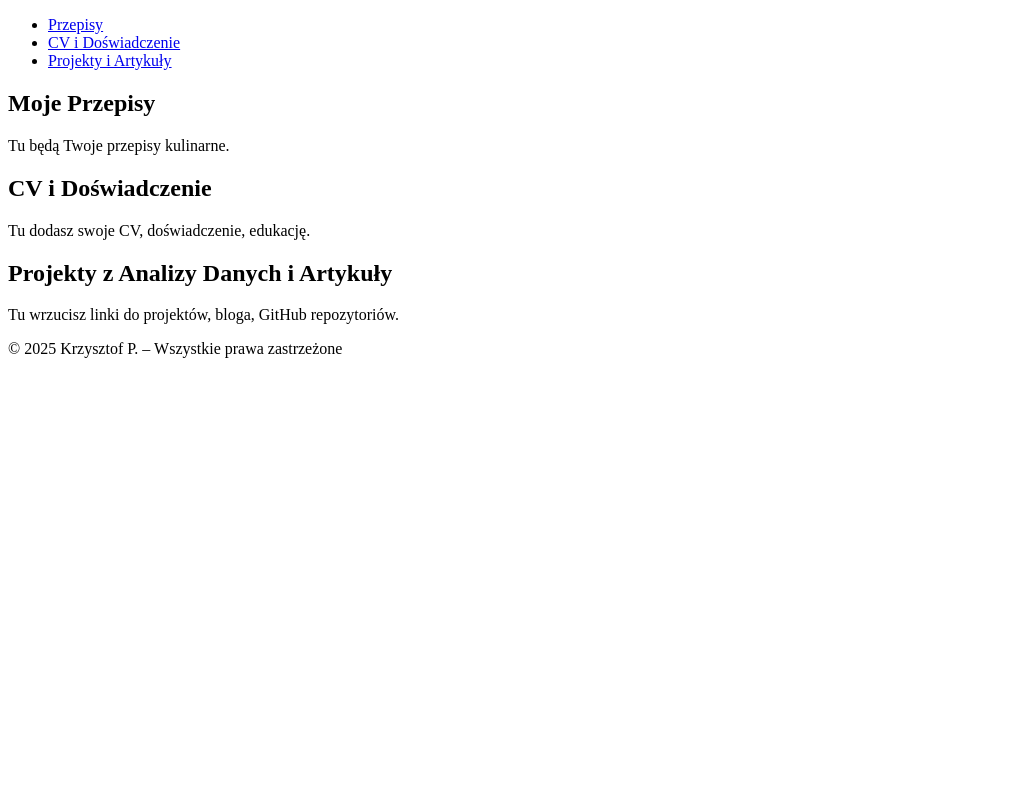
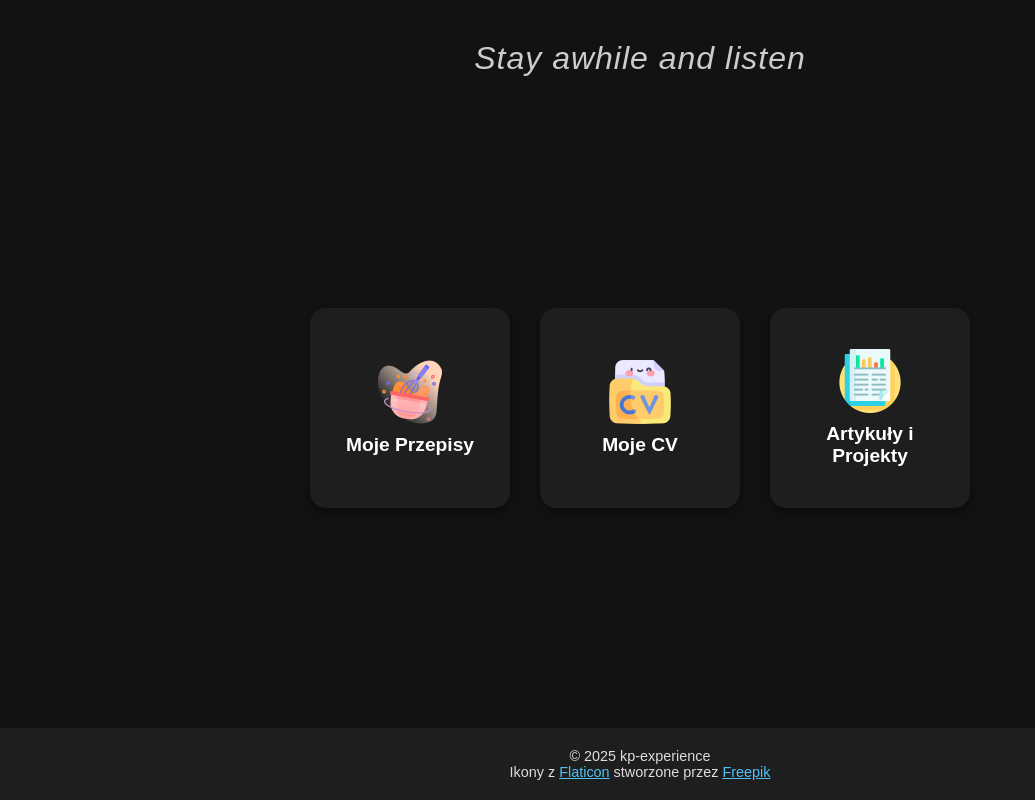
Before and after one commit to piliszkk/kp-experience, a plain HTML site: page index.html in a window 1280 px wide. Shown: the whole page, without its empty margins (0-1035 px from the left). Drawn offline with Linux system fonts and the light colour scheme.

Commit message:
Style updates: centered headline, readable footer, icon styling

```diff
--- a/index.html
+++ b/index.html
@@ -2,36 +2,36 @@
 <html lang="pl">
 <head>
   <meta charset="UTF-8" />
-  <meta name="viewport" content="width=device-width, initial-scale=1.0" />
-  <title>KP - Strona Główna</title>
+  <meta name="viewport" content="width=device-width, initial-scale=1" />
+  <title>kp-experience</title>
   <link rel="stylesheet" href="style.css" />
 </head>
 <body>
-  <nav>
-    <ul>
-      <li><a href="#przepisy">Przepisy</a></li>
-      <li><a href="#cv">CV i Doświadczenie</a></li>
-      <li><a href="#projekty">Projekty i Artykuły</a></li>
-    </ul>
-  </nav>
+  <h1 class="page-title">Stay awhile and listen</h1>
+  <main class="container">
+    <div class="main-menu">
+      <a href="przepisy/index.html" class="menu-square">
+        <img src="images/main_przepisy.png" alt="Przepisy" class="menu-icon" />
+        Moje Przepisy
+      </a>
+      <a href="cv/index.html" class="menu-square">
+        <img src="images/main_cv.png" alt="CV" class="menu-icon" />
+        Moje CV
+      </a>
+      <a href="artykuly/index.html" class="menu-square">
+        <img src="images/main_research.png" alt="Artykuły" class="menu-icon" />
+        Artykuły i Projekty
+      </a>
+    </div>
+  </main>
 
-  <section id="przepisy">
-    <h2>Moje Przepisy</h2>
-    <p>Tu będą Twoje przepisy kulinarne.</p>
-  </section>
+  <footer class="footer">
+    <p>© 2025 kp-experience</p>
+    <p>
+      Ikony z <a href="https://www.flaticon.com/" target="_blank" rel="noopener noreferrer">Flaticon</a>
+      stworzone przez <a href="https://www.freepik.com" target="_blank" rel="noopener noreferrer">Freepik</a>
+    </p>
+  </footer>
 
-  <section id="cv">
-    <h2>CV i Doświadczenie</h2>
-    <p>Tu dodasz swoje CV, doświadczenie, edukację.</p>
-  </section>
-
-  <section id="projekty">
-    <h2>Projekty z Analizy Danych i Artykuły</h2>
-    <p>Tu wrzucisz linki do projektów, bloga, GitHub repozytoriów.</p>
-  </section>
-
-  <footer>
-    <p>© 2025 Krzysztof P. – Wszystkie prawa zastrzeżone</p>
-  </footer>
 </body>
 </html>
--- a/style.css
+++ b/style.css
@@ -0,0 +1,90 @@
+/* === Globalne ustawienia === */
+* {
+    box-sizing: border-box;
+    margin: 0;
+    padding: 0;
+  }
+
+  html, body {
+    height: 100%;
+    font-family: Arial, sans-serif;
+    background-color: #121212;
+    color: #f5f5f5;
+  }
+
+  /* === Układ strony === */
+  body {
+    display: flex;
+    flex-direction: column;
+  }
+
+  .container {
+    flex: 1;
+    display: flex;
+    justify-content: center;
+    align-items: center;
+    padding: 40px 20px;
+  }
+
+  /* === Menu z kwadratami === */
+  .main-menu {
+    display: flex;
+    flex-wrap: wrap;
+    justify-content: center;
+    gap: 30px;
+  }
+
+  .menu-square {
+    width: 200px;
+    height: 200px;
+    background-color: #1e1e1e;
+    border-radius: 16px;
+    padding: 20px;
+    text-align: center;
+    text-decoration: none;
+    color: white;
+    font-size: 1.2rem;
+    font-weight: bold;
+    box-shadow: 0 4px 10px rgba(0, 0, 0, 0.4);
+    transition: transform 0.2s ease, box-shadow 0.2s ease;
+    display: flex;
+    flex-direction: column;
+    justify-content: center;
+    align-items: center;
+  }
+
+  .menu-square:hover {
+    transform: translateY(-5px);
+    box-shadow: 0 6px 14px rgba(0, 0, 0, 0.5);
+  }
+
+  .menu-icon {
+    width: 64px;
+    height: 64px;
+    margin-bottom: 10px;
+  }
+
+  /* === Stopka === */
+  .footer {
+    padding: 20px;
+    text-align: center;
+    background-color: #1e1e1e;
+    color: #ddd;
+    font-size: 0.9rem;
+  }
+
+  /* === Stopka hyperlink === */
+  .footer a {
+    color: #4fc3f7;
+    text-decoration: underline
+  }
+
+  .page-title {
+    text-align: center;
+    font-size: 2rem;
+    font-weight: 500;
+    color: #ccc;
+    margin: 40px auto 10px;
+    font-style: italic;
+    letter-spacing: 1px;
+  }
```
Also changed, not shown: images/main_cv.png (added), images/main_przepisy.png (added), images/main_research.png (added), przepisy/index.html (added), przepisy/przepis2.html (added).
